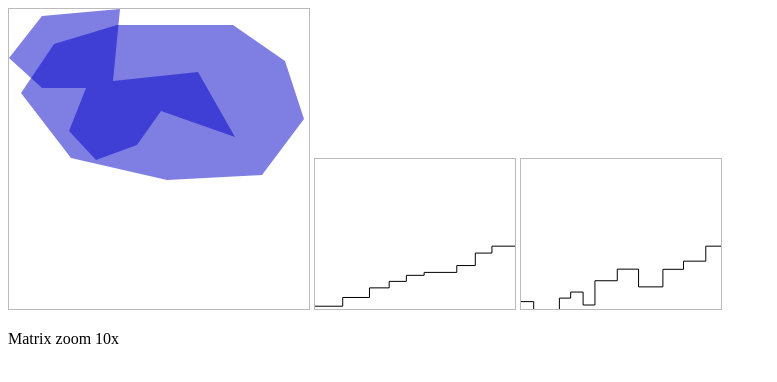
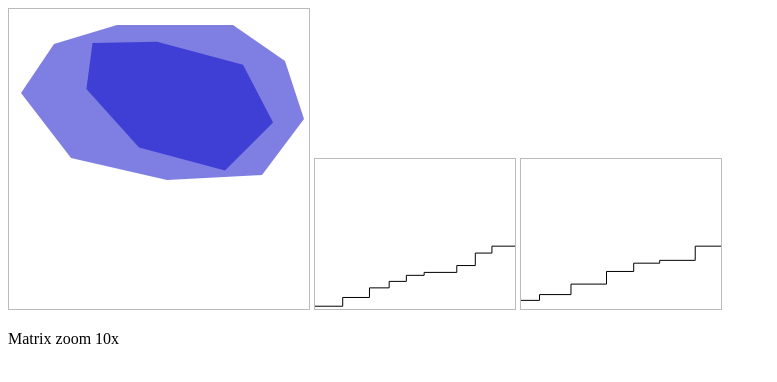
Before and after one commit to avetihon/ts-turning-function, a website built with webpack: page index.html in a window 1280 px wide. Shown: the whole page, without its empty margins (0-777 px from the left). Built offline with nearby package versions, Linux system fonts and the light colour scheme.

Commit message:
Update function

```diff
--- a/index.html
+++ b/index.html
@@ -7,8 +7,11 @@
 </head>
 <body>
 <canvas class="c-canvas c-canvas--style js-canvas-polygon" width="300" height="300"></canvas>
-<canvas class="c-canvas c-canvas--style js-canvas-matrix-a" width="200" height="150"></canvas>
-<canvas class="c-canvas c-canvas--style js-canvas-matrix-b" width="200" height="150"></canvas>
+<div class="c-canvas__matrix-wrapper">
+    <canvas class="c-canvas c-canvas--style js-canvas-matrix-a" width="200" height="150"></canvas>
+    <canvas class="c-canvas c-canvas--style js-canvas-matrix-b" width="200" height="150"></canvas>
+</div>
+
 <p>Matrix zoom 10x</p>
 <script src="./build/app.bundle.js"></script>
 </body>
--- a/public/assets/styles/style.css
+++ b/public/assets/styles/style.css
@@ -1,3 +1,8 @@
 .c-canvas--style {
     border: 1px solid #bbbbbb;
 }
+
+.c-canvas__matrix-wrapper {
+    display: inline-block;
+    position: relative;
+}
--- a/public/turning-function/Main.ts
+++ b/public/turning-function/Main.ts
@@ -1,14 +1,15 @@
 import TurningFunction from './core/TurningFunction';
 import {
     squareOne, squareTwo, triangle, concavePolygon, complexConcavePolygon, circlePolygon,
-    smallCirclePolygon
+    smallCirclePolygon, rotatedSmallCirclePolygon
 } from './core/Examples';
 
 class Main {
     static main(): void {
         const turningFunction: TurningFunction = new TurningFunction();
-        const distance: number = turningFunction.compare(circlePolygon, complexConcavePolygon);
-
+        console.time('test');
+        const distance: number = turningFunction.compare(circlePolygon, rotatedSmallCirclePolygon);
+        console.timeEnd('test');
         console.log('DISTANCE', distance);
     }
 }
--- a/public/turning-function/core/Examples.ts
+++ b/public/turning-function/core/Examples.ts
@@ -64,3 +64,13 @@ export const smallCirclePolygon: IPolygon = [
     [143, 147],
     [77, 104]
 ];
+
+export const rotatedSmallCirclePolygon: IPolygon = [
+    [83.51, 33.97],
+    [148.06, 32.63],
+    [234.02, 55.67],
+    [264.1, 113.42],
+    [215.99, 161.61],
+    [130.02, 138.58],
+    [77.4, 79.96]
+];
```
